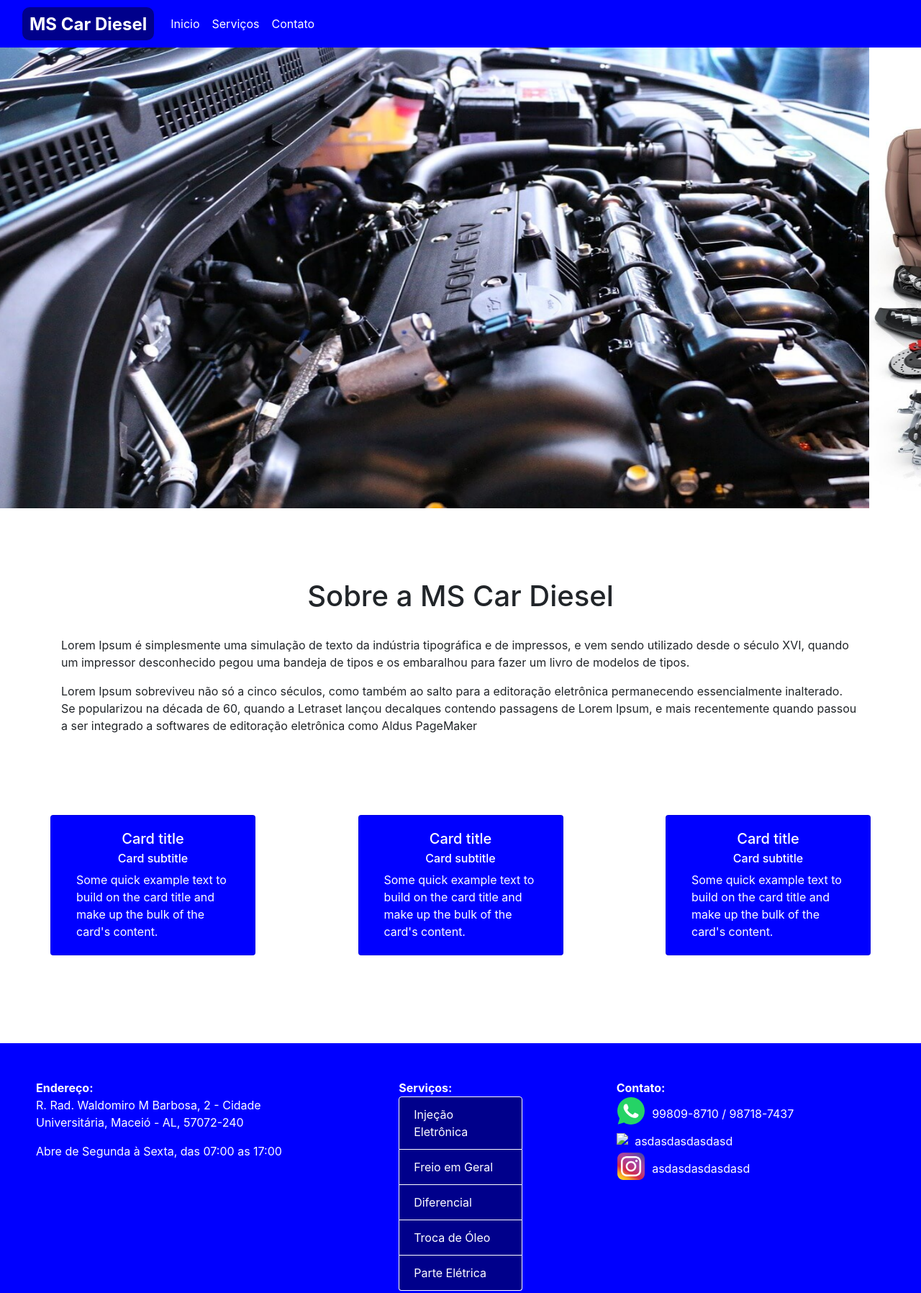
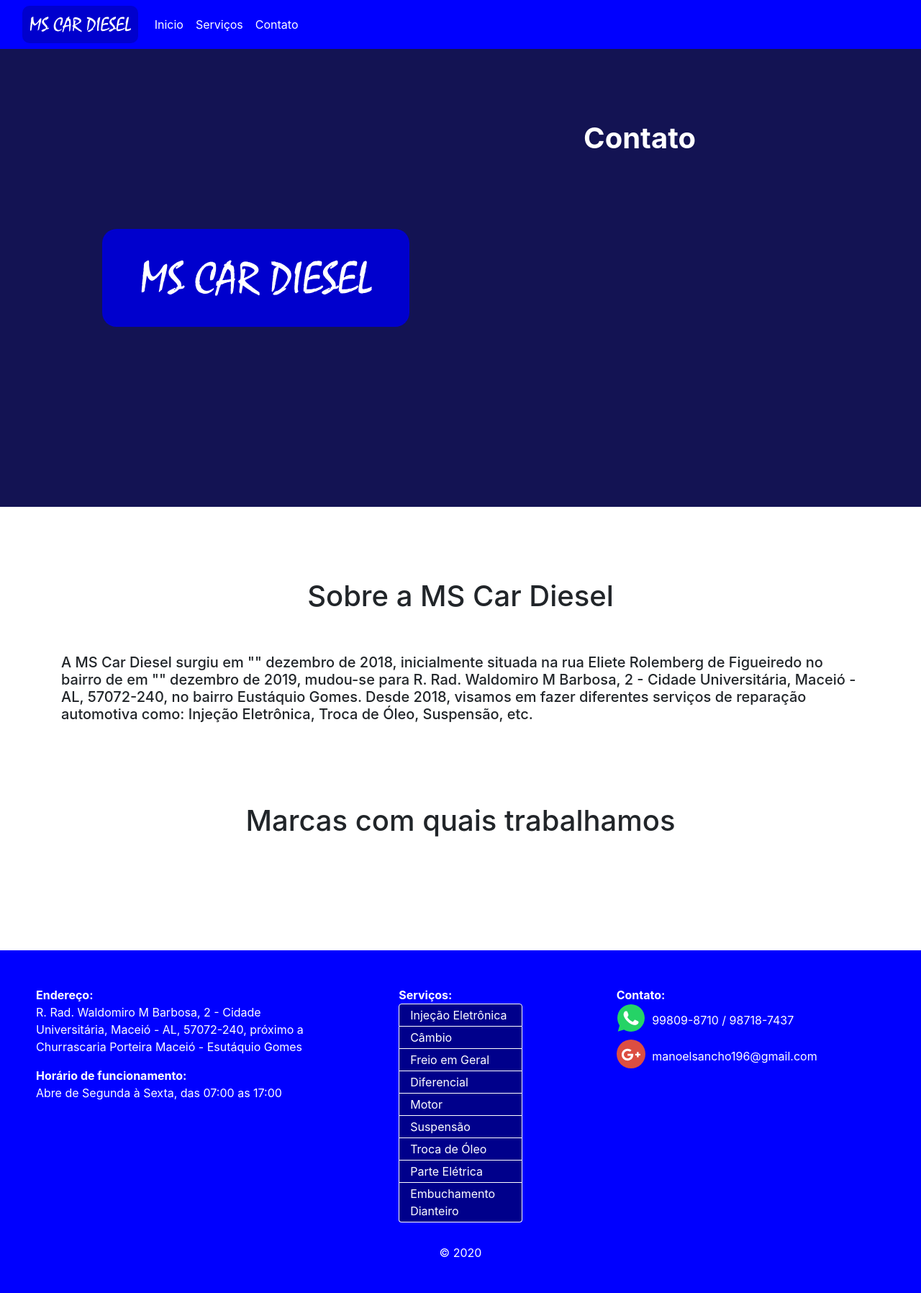
Before and after one commit to JoseCarlos-13/MsCar, a website: page HTML/mainpage.html in a window 1280 px wide. Shown: the top 1796 px of the page at 72% size. Drawn offline with nearby package versions, Linux system fonts and the light colour scheme.

Commit message:
the image's carousel was removed

```diff
--- a/CSS/mainpage.css
+++ b/CSS/mainpage.css
@@ -1,3 +1,50 @@
+@font-face{
+    font-family: 'malaga regular';
+    src: url('../assets/Malaga Regular/Malaga Regular.ttf');
+}
+
+.background-logo{
+    background-color: rgb(19, 19, 83);
+    display: flex;
+    justify-content: space-evenly;
+}
+
+.contacts{
+    color: white;
+    padding: 100px;
+}
+
+.main-logo{
+    margin-top: 250px;
+    margin-bottom: 250px;
+    width: 30%;
+    color: white;
+    padding: 20px;
+    font-size: 400%;
+    font-family: 'malaga regular';
+    border-radius: 20px;
+    text-align: center;
+    background-color: mediumblue;
+}
+
+.main-section {
+    margin-left: 50px;
+    margin-right: 50px;
+    margin-top: 100px;
+    margin-bottom: 100px;
+}
+
+.photo-slide {
+    height: 640px;
+    width: 1285px;
+}
+
+.footer {
+    background-color: blue;
+    color: white;
+    padding: 50px;
+}
+
 .navbar {
     background-color: blue;
     color: white;
@@ -24,28 +71,15 @@
     transition: 0.5s;
 }
 
-.the-list-card-item{
-    background-color: blue;
-    color: White;
-}
-
 .title {
     margin-right: 10px;
     color: white;
     padding-top: 10px;
     padding-right: 10px;
     padding-left: 10px;
+    font-family: 'malaga regular';
     border-radius: 10px;
-    background-color: darkblue;
-}
-
-.photo-slide {
-    height: 640px;
-    width: 1285px;
-}
-
-.phone-icon{
-    margin: 12px;
+    background-color: rgb(0, 0, 205);
 }
 
 .navbar-toggler {
@@ -58,22 +92,14 @@
     margin-bottom: 10px;
 }
 
-.main-section {
-    margin: 50px;
-}
-
 .link-media {
     margin-top: 5px;
     margin-left: 5px;
 }
 
-.footer {
-    background-color: blue;
-    color: white;
-    padding: 50px;
-}
-
 .list-group-services li{
     color: white;
+    padding: 3px;
     border: 1px solid white;
     background-color: darkblue;
+    padding-left: 15px;
--- a/HTML/mainpage.html
+++ b/HTML/mainpage.html
@@ -13,15 +13,15 @@
 
   <link rel="stylesheet" href="../CSS/mainpage.css">
 </head>
+
 <body>
   <div>
     <nav class="navbar navbar-expand-lg">
       <div class="container-fluid">
-
         <span class="title">
-          <h4 class="font-weight-bold" href="../HTML/mainpage.html">
-            MS Car Diesel
-          </h4>
+          <h3 href="../HTML/mainpage.html">
+            MS CAR DIESEL
+          </h3>
         </span>
 
         <button class="navbar-toggler" type="button" data-toggle="collapse"
@@ -50,114 +50,82 @@
       </div>
     </nav>
 
-    <div>
-      <div>
-        <div id="carouselExampleSlidesOnly" class="carousel slide"
-          data-ride="carousel">
-          <div class="carousel-inner">
-            <div class="carousel-item active">
-              <img src="../assets/oficina1.jpg"
-                class="photo-slide">
+      <div class="background-logo">
+        <div class="col-md-4 main-logo">
+          MS CAR DIESEL
         </div>
-            <div class="carousel-item">
-              <img src="../assets/ferramentas1.jpg"
-                class="photo-slide">
-            </div>
-            <div class="carousel-item">
-              <img src="../assets/peças1.jpg"
-                class="photo-slide">
+        <div class="contacts col-md-4">
+          <h1>
+            <strong>Contato</strong>
+
+          </h1>
         </div>
       </div>
-        </div>
-      </div>
+
+
+      <section class="main-section">
+        <div class="container">
+          <div>
+            <h1 align="center" style="font-family: -apple-system,
+              BlinkMacSystemFont, 'Segoe UI', Roboto, Oxygen, Ubuntu,
+              Cantarell, 'Open Sans', 'Helvetica Neue', sans-serif;">
+                Sobre a MS Car Diesel
+            </h1>
             <br>
             <br>
-      <section class="main-section">
-        <div class="container">
-          <h1 align="center">Sobre a MS Car Diesel</h1>
-          <br>
-          <p>Lorem Ipsum é simplesmente uma simulação de texto da indústria
-              tipográfica e de impressos,
-              e vem sendo utilizado desde o século XVI, quando um impressor
-              desconhecido
-              pegou uma bandeja
-              de tipos e os embaralhou para fazer um livro de
-              modelos de tipos.</p>
-          <p>Lorem Ipsum sobreviveu não só a cinco séculos, como também ao
-              salto para a editoração eletrônica permanecendo essencialmente
-              inalterado.
-              Se popularizou na década de 60, quando a Letraset lançou
-              decalques contendo passagens de Lorem Ipsum, e mais
-              recentemente quando passou a ser integrado a softwares de
-              editoração eletrônica como Aldus PageMaker</p>
+            <h5>
+              <p>A MS Car Diesel surgiu em "" dezembro de 2018,
+                inicialmente situada na rua  Eliete Rolemberg de Figueiredo no
+                bairro de em "" dezembro de 2019,
+                mudou-se para R. Rad. Waldomiro M Barbosa, 2 - Cidade
+                Universitária, Maceió - AL, 57072-240, no bairro Eustáquio
+                Gomes. Desde 2018, visamos em fazer diferentes serviços de
+                reparação automotiva como: Injeção Eletrônica, Troca de Óleo,
+                Suspensão, etc.</p>
+          </div>
           <br>
           <br>
           <br>
           <br>
-            <div class="the-list-card card-list">
-              <div class="row justify-content-between">
-                <div class="the-list-card-item card col-md-3">
-                  <div class="card-body">
-                    <h5 class="card-title" style="text-align: center;">
-                      Card title
+          <div>
+            <h1 align="center" style="font-family: -apple-system,
+              BlinkMacSystemFont, 'Segoe UI', Roboto, Oxygen, Ubuntu,
+              Cantarell, 'Open Sans', 'Helvetica Neue', sans-serif;">
+                Marcas com quais trabalhamos
             </h5>
-                      <h6 class="card-subtitle mb-2" style="text-align: center;">
-                        Card subtitle
-                      </h6>
-                    <p class="card-text">Some quick example text to build on the
-                      card title and make up the bulk of the card's content.</p>
-                  </div>
-                </div>
+            <br>
+            <br>
+            <div>
 
-                <div class="the-list-card-item card col-md-3">
-                  <div class="card-body">
-                    <h5 class="card-title" style="text-align: center;">
-                      Card title
-                    </h5>
-                      <h6 class="card-subtitle mb-2" style="text-align: center;">
-                        Card subtitle
-                      </h6>
-                    <p class="card-text">Some quick example text to build on the
-                      card title and make up the bulk of the card's content.</p>
-                  </div>
-                </div>
-
-                <div class="the-list-card-item card col-md-3">
-                  <div class="card-body">
-                    <h5 class="card-title" style="text-align: center;">
-                      Card title
-                    </h5>
-                      <h6 class="card-subtitle mb-2" style="text-align: center;">
-                        Card subtitle
-                      </h6>
-                    <p class="card-text">Some quick example text to build on the
-                      card title and make up the bulk of the card's content.</p>
-                  </div>
             </div>
           </div>
         </div>
       </section>
-    </div>
-    <br>
-    <br>
-    <br>
+
     <div class="footer">
       <div class="row justify-content-between">
         <div class="col-md-4">
           <strong>Endereço:</strong>
+
           <p>R. Rad. Waldomiro M Barbosa, 2 -
-            Cidade Universitária, Maceió - AL, 57072-240</p>
+            Cidade Universitária, Maceió - AL, 57072-240, próximo a Churrascaria
+            Porteira Maceió - Esutáquio Gomes</p>
+          <strong>Horário de funcionamento:</strong>
           <p>Abre de Segunda à Sexta, das 07:00 as 17:00</p>
         </div>
 
         <div class="col-md-2">
-          <strong>Serviços:</strong>
-          <ul class="list-group-services list-group" style="list-style: none;">
+          <strong class="mb-3">Serviços:</strong>
+          <ul class="list-group list-group-services" style="list-style: none;">
             <li class="list-group-item">Injeção Eletrônica</li>
+            <li class="list-group-item">Câmbio</li>
             <li class="list-group-item">Freio em Geral</li>
             <li class="list-group-item">Diferencial</li>
+            <li class="list-group-item">Motor</li>
+            <li class="list-group-item">Suspensão</li>
             <li class="list-group-item">Troca de Óleo</li>
             <li class="list-group-item">Parte Elétrica</li>
+            <li class="list-group-item">Embuchamento Dianteiro</li>
           </ul>
         </div>
 
@@ -170,16 +138,13 @@
           </div>
 
           <div>
-            <img src="../assets/SocialIcons/iconfinder_social-02_3146790.svg"
-            class="icon-media"><a class="link-media"> asdasdasdasdasd</a>
-          </div>
-
-          <div>
-            <img src="../assets/SocialIcons/iconfinder_social-03_3146786.svg"
-            class="icon-media"><a class="link-media"> asdasdasdasdasd</a>
+            <img src="../assets/SocialIcons/google-plus.svg"
+            class="icon-media"><a class="link-media"> manoelsancho196@gmail.com</a>
           </div>
         </div>
       </div>
+      <p align="center" style="margin-top: 30px;">© 2020</p>
+
     </div>
   </div>
 
```
Also changed, not shown: assets/Malaga Regular/readme.html (added, +188 -0 lines), assets/Malaga Regular/Malaga Regular.ttf (added), assets/SocialIcons/google-plus.svg (added). Lines whose indentation alone changed are shown as unchanged.
